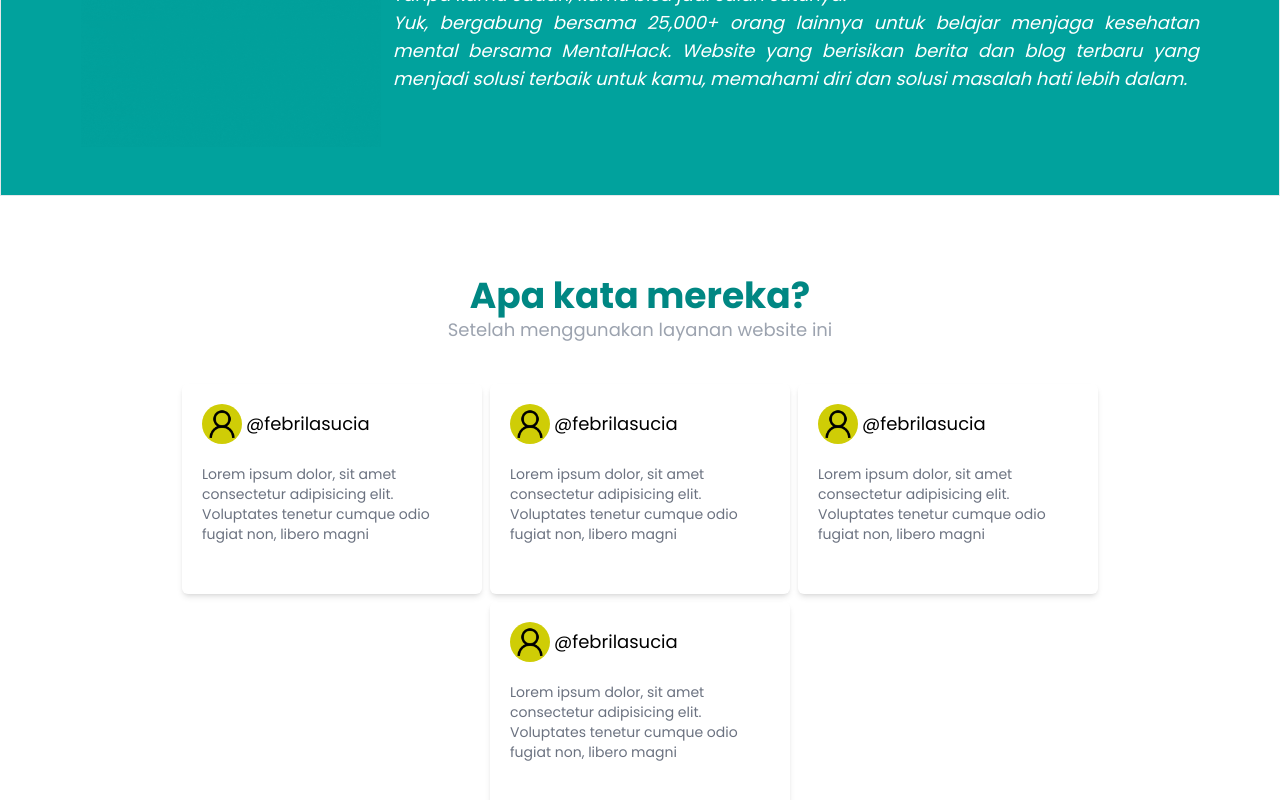
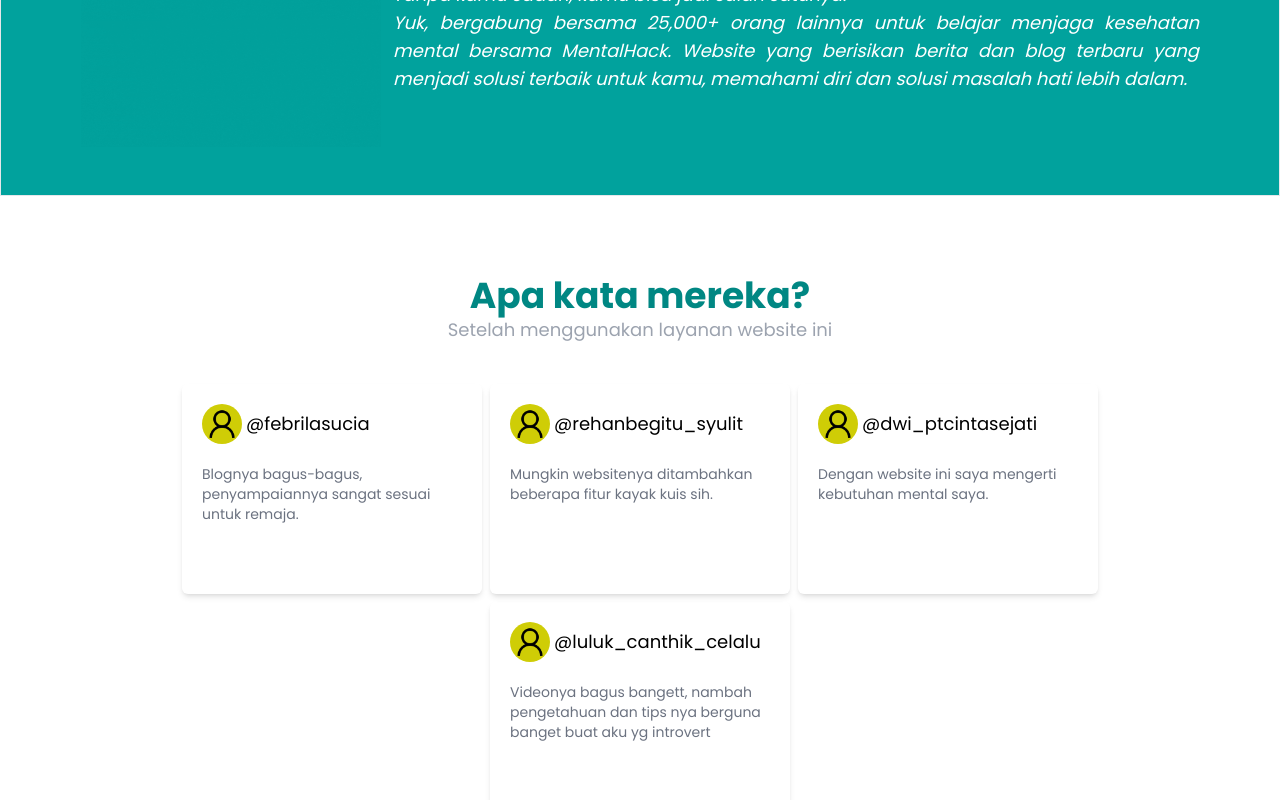
Before and after one commit to Skilvul-FEBE-3/FinalProject-FE, a React (Vite) app: page / in a window 1280 px wide. Shown: the part 1282-2082 px from the top of the page. Built offline with nearby package versions, Linux system fonts and the light colour scheme.

Commit message:
Update Comment.jsx

```diff
--- a/src/components/Home/Comment.jsx
+++ b/src/components/Home/Comment.jsx
@@ -25,8 +25,7 @@ function Comment() {
             </div>
             <div className="mx-3 sm:mx-5 sm:my-5 ">
               <h1 className="text-xs sm:text-sm text-gray-500">
-                Lorem ipsum dolor, sit amet consectetur adipisicing elit.
-                Voluptates tenetur cumque odio fugiat non, libero magni
+                Blognya bagus-bagus, penyampaiannya sangat sesuai untuk remaja.
               </h1>
             </div>
           </div>
@@ -38,13 +37,12 @@ function Comment() {
                 className="sm:w-7 lg:w-10 sm:h-7 lg:h-10 rounded-xl sm:rounded-full h-5 border-black bg-yellow"
               />
               <p className="text-[12px] sm:text-[16px] lg:text-lg">
-                @febrilasucia
+                @rehanbegitu_syulit
               </p>
             </div>
             <div className="mx-3 sm:mx-5 sm:my-5 ">
               <h1 className="text-xs sm:text-sm text-gray-500">
-                Lorem ipsum dolor, sit amet consectetur adipisicing elit.
-                Voluptates tenetur cumque odio fugiat non, libero magni
+                Mungkin websitenya ditambahkan beberapa fitur kayak kuis sih.
               </h1>
             </div>
           </div>
@@ -56,13 +54,12 @@ function Comment() {
                 className="sm:w-7 lg:w-10 sm:h-7 lg:h-10 rounded-xl sm:rounded-full h-5 border-black bg-yellow"
               />
               <p className="text-[12px] sm:text-[16px] lg:text-lg">
-                @febrilasucia
+                @dwi_ptcintasejati
               </p>
             </div>
             <div className="mx-3 sm:mx-5 sm:my-5 ">
               <h1 className="text-xs sm:text-sm text-gray-500">
-                Lorem ipsum dolor, sit amet consectetur adipisicing elit.
-                Voluptates tenetur cumque odio fugiat non, libero magni
+                Dengan website ini saya mengerti kebutuhan mental saya.
               </h1>
             </div>
           </div>
@@ -74,13 +71,12 @@ function Comment() {
                 className="sm:w-7 lg:w-10 sm:h-7 lg:h-10 rounded-xl sm:rounded-full h-5 border-black bg-yellow"
               />
               <p className="text-[12px] sm:text-[16px] lg:text-lg">
-                @febrilasucia
+                @luluk_canthik_celalu
               </p>
             </div>
             <div className="mx-3 sm:mx-5 sm:my-5 ">
               <h1 className="text-xs sm:text-sm text-gray-500">
-                Lorem ipsum dolor, sit amet consectetur adipisicing elit.
-                Voluptates tenetur cumque odio fugiat non, libero magni
+                Videonya bagus bangett, nambah pengetahuan dan tips nya berguna banget buat aku yg introvert
               </h1>
             </div>
           </div>
```
